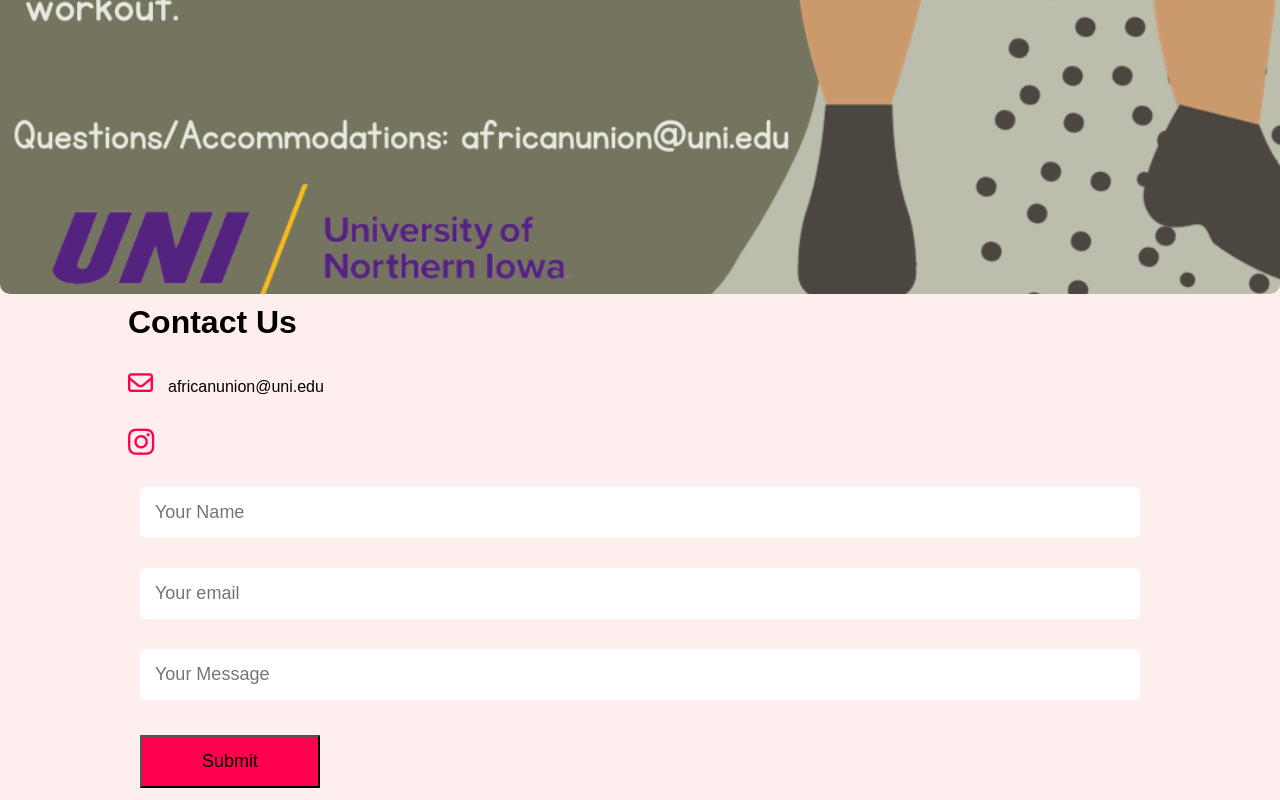
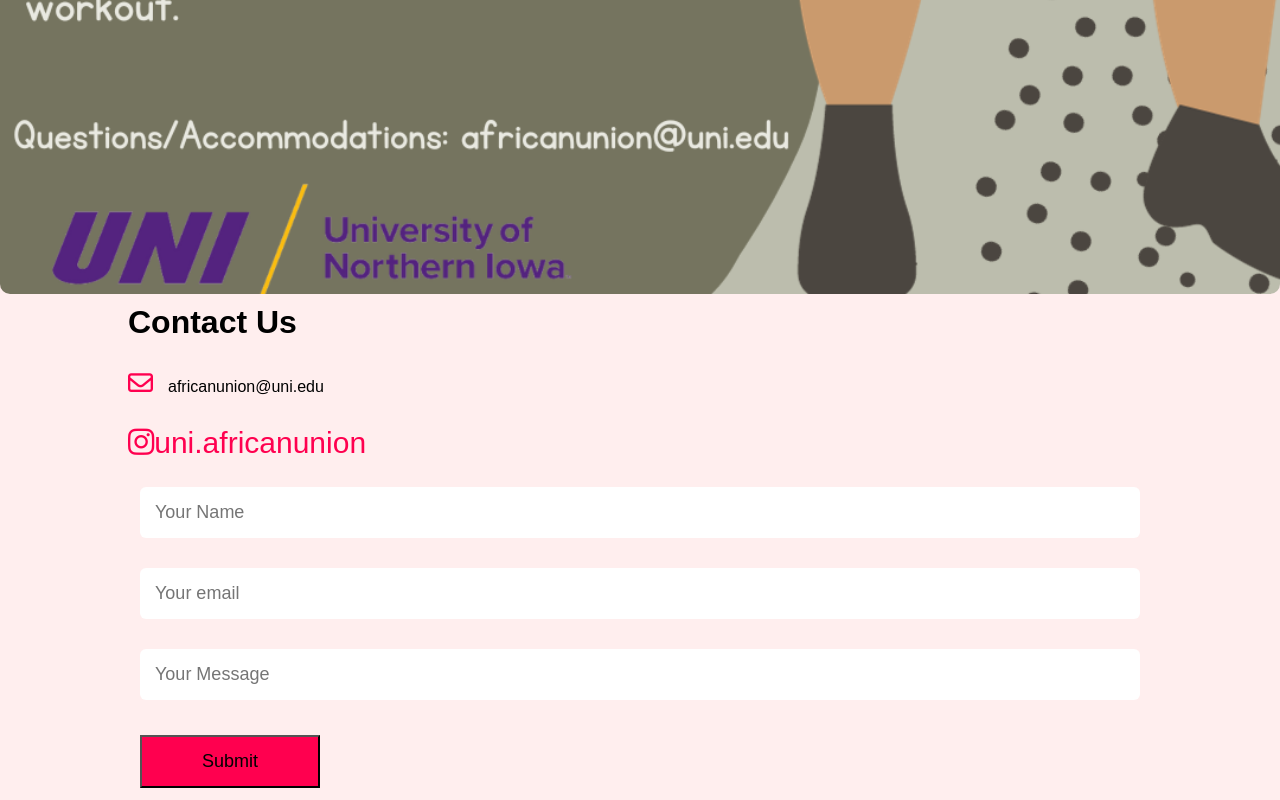
Before and after one commit to diallos2/African-Sensation-Week, a plain HTML site: page index.html in a window 1280 px wide. Shown: the part 6797-7597 px from the top of the page. Drawn offline with Linux system fonts and the light colour scheme.

Commit message:
Update index.html

```diff
--- a/index.html
+++ b/index.html
@@ -38,7 +38,7 @@
                     <h1 cladd="sub-title">Contact Us</h1>
                     <p><i class="fa-regular fa-envelope"></i>africanunion@uni.edu</p>
                     <div class="social-icons">
-                        <a href="https://www.instagram.com/uni.africanunion/"><i class="fa-brands fa-instagram"></i></a>
+                        <a href="https://www.instagram.com/uni.africanunion/"><i class="fa-brands fa-instagram"></i>uni.africanunion</a>
                     </div>
                 </div>
                 <div class="contact-right">
```
